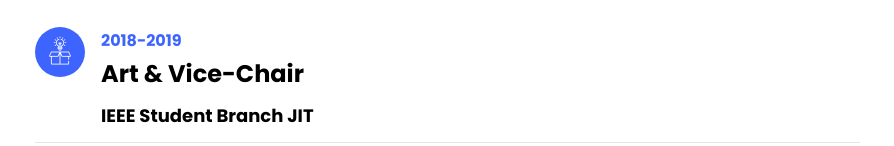
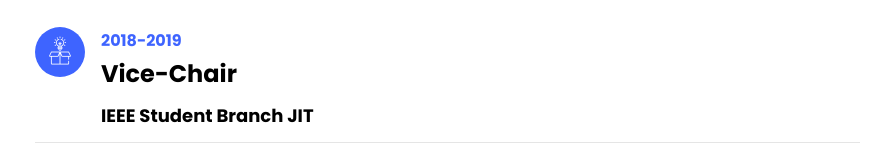
Before and after one commit to gaiusgdcruz/gaiusgdcruz, a plain HTML site: page index.html in a window 1280 px wide. Shown: the part 2422-2568 px from the top of the page, without its empty margins (335-1229 px from the left). Drawn offline with Linux system fonts and the light colour scheme; files whose address does not match are found by name.

Commit message:
Update index.html

```diff
--- a/index.html
+++ b/index.html
@@ -196,7 +196,7 @@
 					    	</div>
 					    	<div class="text pl-3">
 		    					<span class="date">2018-2019</span>
-		    					<h2>Art &amp; Vice-Chair </h2>
+		    					<h2> Vice-Chair </h2>
 		    					<span class="position">IEEE Student Branch JIT</span>
 
 		    				</div>
```
